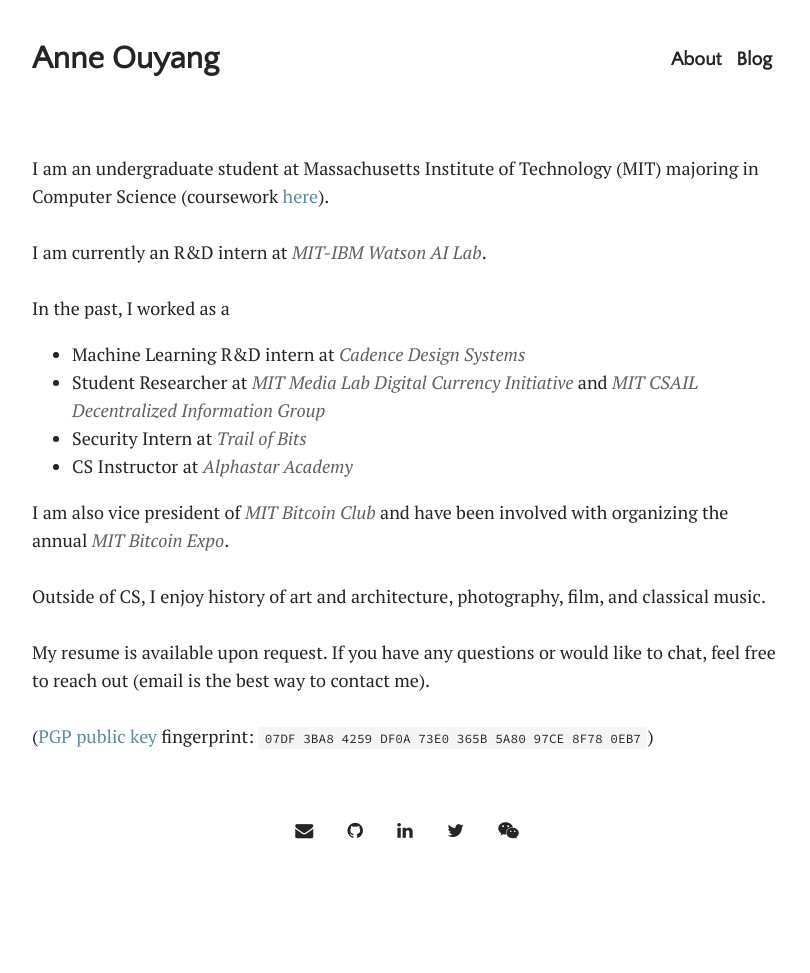
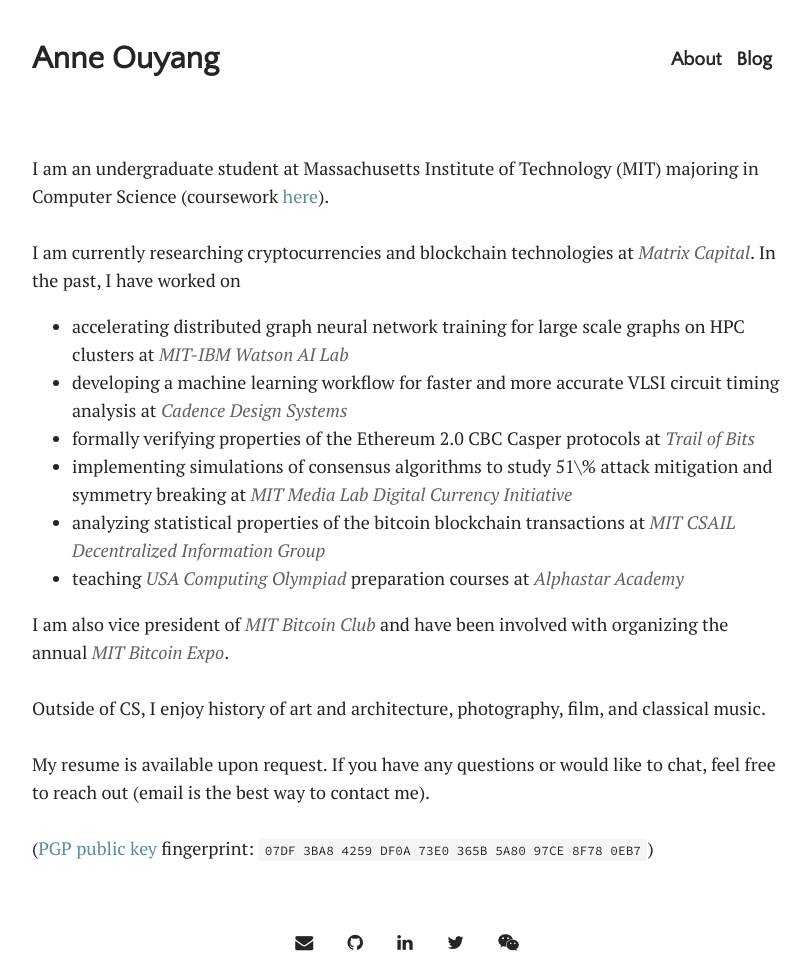
Before and after one commit to anneouyang/anneouyang.github.io, a Jekyll site: the page built from index.html, in a window 1280 px wide. Shown: the whole page, without its empty margins (233-1043 px from the left). Built offline with Jekyll 4.4.1, drawn with Linux system fonts in a browser that asks for light colours; some web fonts are replaced; the list of posts is cut into pages by our own code; before the commit the page ends 900 px from its top, so only the background shows below that.

Commit message:
Update homepage

```diff
--- a/_layouts/home.html
+++ b/_layouts/home.html
@@ -7,14 +7,17 @@ title: Home
 
 I am an undergraduate student at Massachusetts Institute of Technology (MIT) majoring in Computer Science (coursework <a href="{{ site.github.url }}/coursework">here</a>). <br><br>
 
-I am currently an R&D intern at <a href="https://mitibmwatsonailab.mit.edu/" target="_blank" class="orgs">MIT-IBM Watson AI Lab</a>. <br><br>
+I am currently researching cryptocurrencies and blockchain technologies at <a href="https://www.linkedin.com/company/matrix-capital-management-llc/" target="_blank" class="orgs">Matrix Capital</a>.
 
-In the past, I worked as a
+
+In the past, I have worked on
 <ul>
-  <li>Machine Learning R&D intern at <a href="https://www.cadence.com/" target="_blank" class="orgs">Cadence Design Systems</a></li>
-  <li>Student Researcher at <a href="https://dci.mit.edu/" class="orgs" target="_blank">MIT Media Lab Digital Currency Initiative</a> and <a href="http://dig.csail.mit.edu/studentinfo.html" target="_blank" class="orgs">MIT CSAIL Decentralized Information Group</a></li>
-  <li>Security Intern at <a href="https://www.trailofbits.com/" target="_blank" class="orgs">Trail of Bits</a></li>
-  <li>CS Instructor at <a href="https://alphastar.academy" target="_blank" class="orgs">Alphastar Academy</a></li>
+  <li> accelerating distributed graph neural network training for large scale graphs on HPC clusters at <a href="https://mitibmwatsonailab.mit.edu/" target="_blank" class="orgs">MIT-IBM Watson AI Lab</a></li>
+  <li> developing a machine learning workflow for faster and more accurate VLSI circuit timing analysis at <a href="https://www.cadence.com/" target="_blank" class="orgs">Cadence Design Systems</a></li>
+  <li> formally verifying properties of the Ethereum 2.0 CBC Casper protocols at <a href="https://www.trailofbits.com/" target="_blank" class="orgs">Trail of Bits</a></li>
+  <li> implementing simulations of consensus algorithms to study 51\% attack mitigation and symmetry breaking at <a href="https://dci.mit.edu/" class="orgs" target="_blank">MIT Media Lab Digital Currency Initiative</a></li>
+  <li> analyzing statistical properties of the bitcoin blockchain transactions at <a href="http://dig.csail.mit.edu/studentinfo.html" target="_blank" class="orgs">MIT CSAIL Decentralized Information Group</a></li>
+  <li> teaching <a href="http://usaco.org/", target="_blank", class="orgs">USA Computing Olympiad</a> preparation courses at <a href="https://alphastar.academy" target="_blank" class="orgs">Alphastar Academy</a></li>
 </ul>
 
 I am also vice president of <a href="https://bitcoin.mit.edu/" class="orgs" target="_blank">MIT Bitcoin Club</a> and have been involved with organizing the annual <a href="https://mitbitcoinexpo.org/" target="_blank" class="orgs">MIT Bitcoin Expo</a>. <br><br>
```
